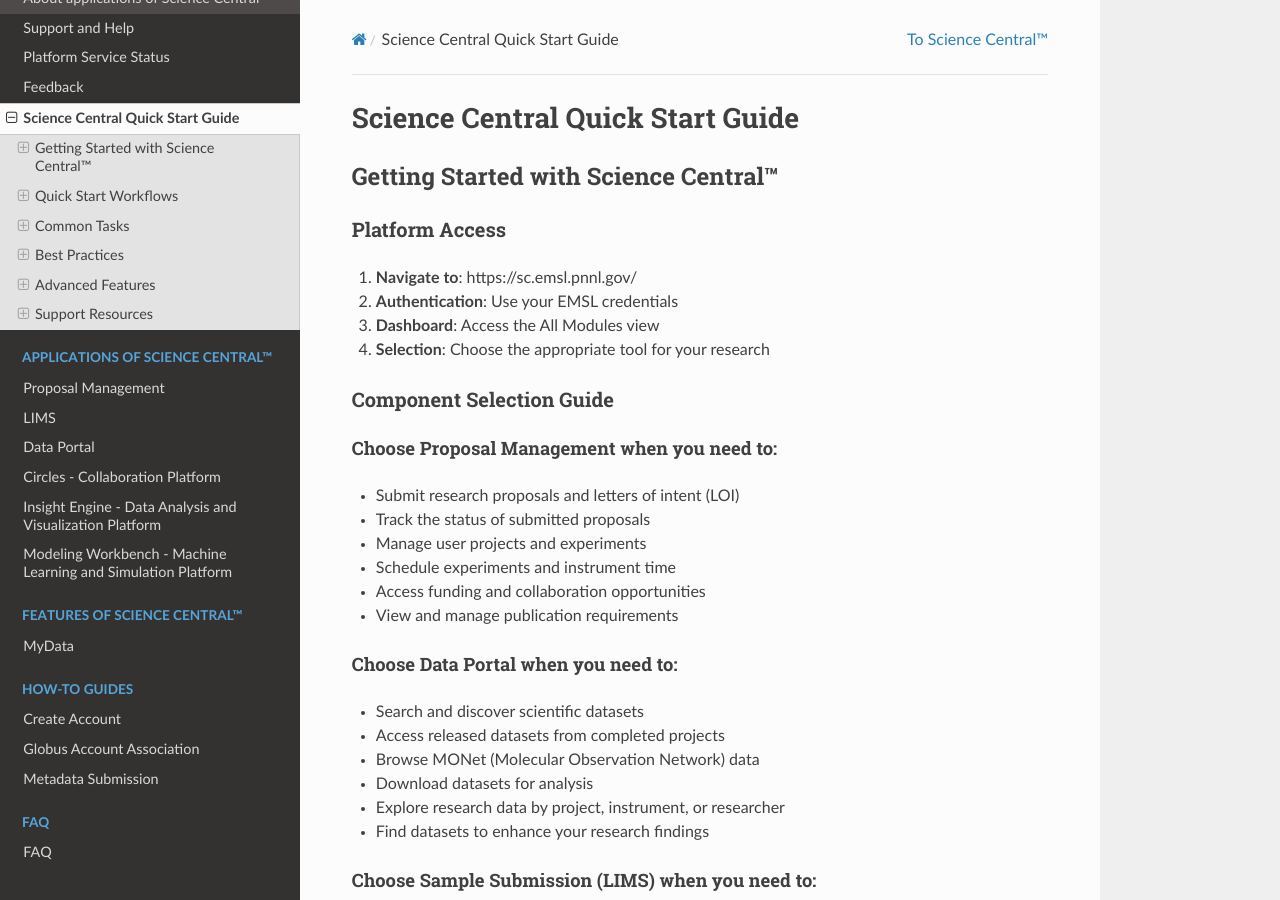
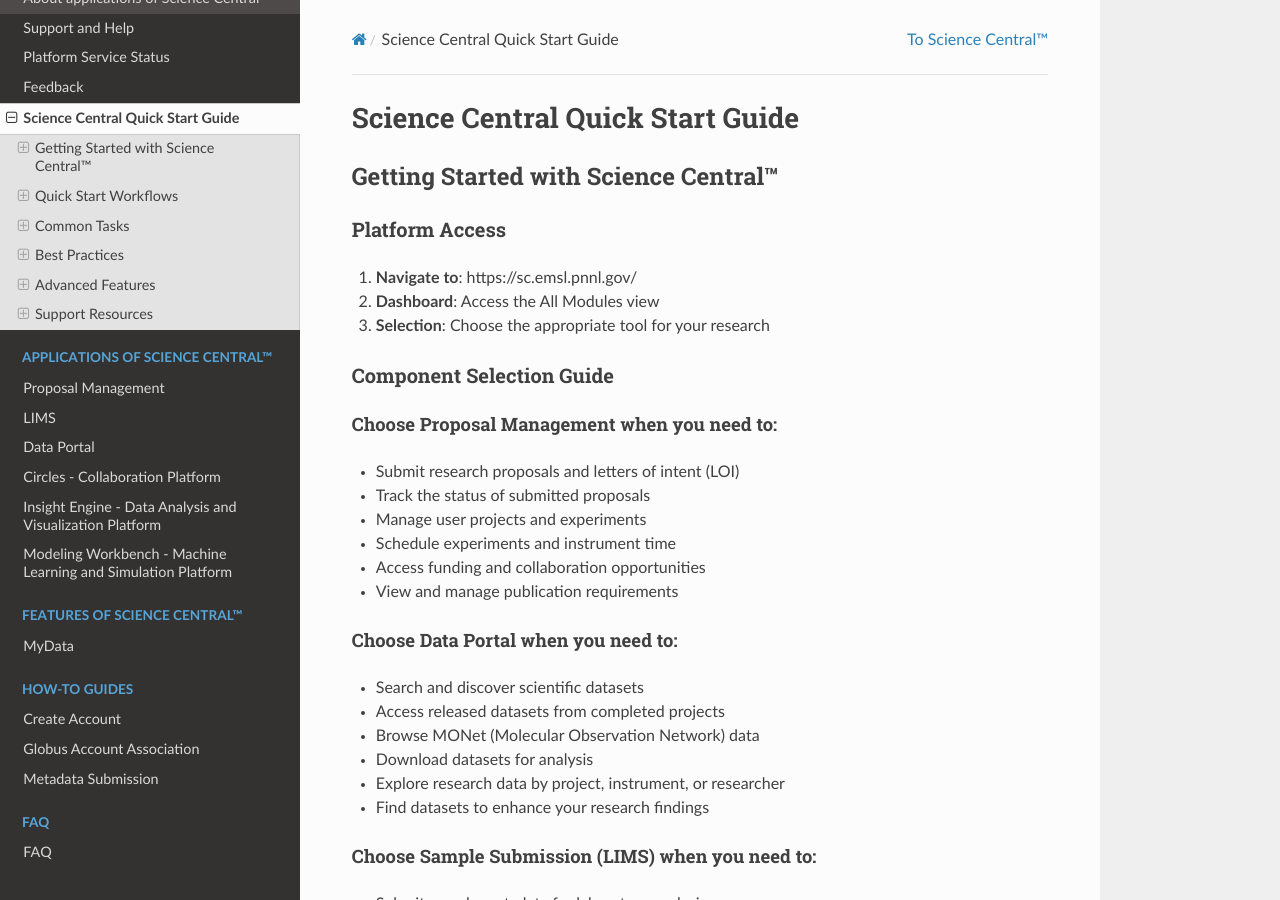
Before and after one commit to EMSL-Computing-and-Data-Operations/science-central-documentation, a Sphinx documentation site: the page built from docs/overview/science_central_quick_start.md, in a window 1280 px wide and 900 px high. Built offline with Sphinx 7.4.7 and the Read the Docs theme 3.1.0, drawn with Linux system fonts in a browser that asks for light colours.

Commit message:
docs: remove authentication step from quick start

```diff
--- a/docs/overview/science_central_quick_start.md
+++ b/docs/overview/science_central_quick_start.md
@@ -4,9 +4,8 @@
 
 ### Platform Access
 1. **Navigate to**: https://sc.emsl.pnnl.gov/
-2. **Authentication**: Use your EMSL credentials
-3. **Dashboard**: Access the All Modules view
-4. **Selection**: Choose the appropriate tool for your research
+2. **Dashboard**: Access the All Modules view
+3. **Selection**: Choose the appropriate tool for your research
 
 ### Component Selection Guide
 
```
